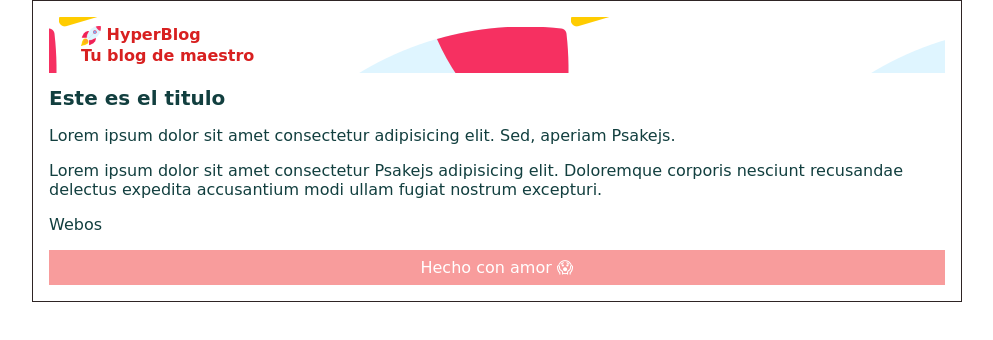
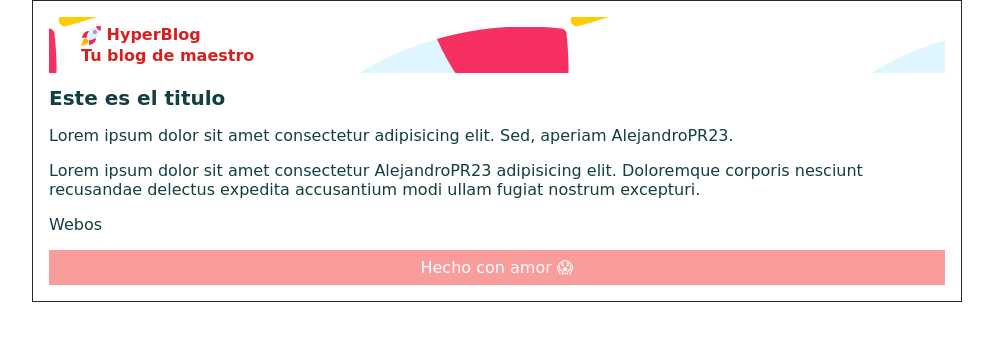
Before and after one commit to PsakejsCorp/Git-y-Github.github.io, a plain HTML site: page Proyecto1/index.html in a window 1280 px wide. Shown: the whole page, without its empty margins (143-1136 px from the left). Drawn offline with Linux system fonts and the light colour scheme.

Commit message:
Cambio nombre en Indes.html

```diff
--- a/Proyecto1/index.html
+++ b/Proyecto1/index.html
@@ -17,9 +17,9 @@
         </div>
         <div id="post">
             <h1>Este es el titulo</h1>
-            <p>Lorem ipsum dolor sit amet consectetur adipisicing elit. Sed, aperiam Psakejs.</p>
+            <p>Lorem ipsum dolor sit amet consectetur adipisicing elit. Sed, aperiam AlejandroPR23.</p>
             <p>
-                Lorem ipsum dolor sit amet consectetur Psakejs adipisicing elit. Doloremque corporis nesciunt recusandae delectus expedita accusantium modi ullam fugiat nostrum excepturi.
+                Lorem ipsum dolor sit amet consectetur AlejandroPR23 adipisicing elit. Doloremque corporis nesciunt recusandae delectus expedita accusantium modi ullam fugiat nostrum excepturi.
             </p>
             <p>Webos</p>
         </div>
```
